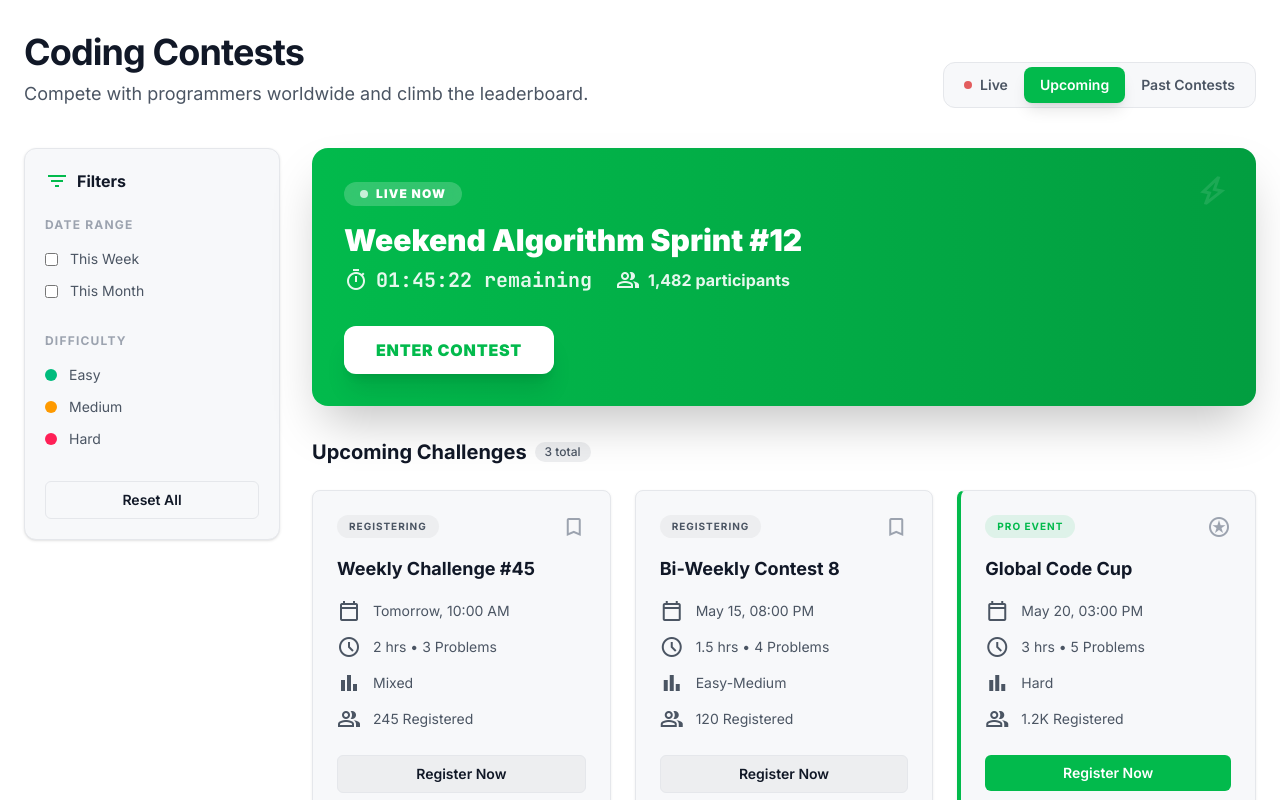
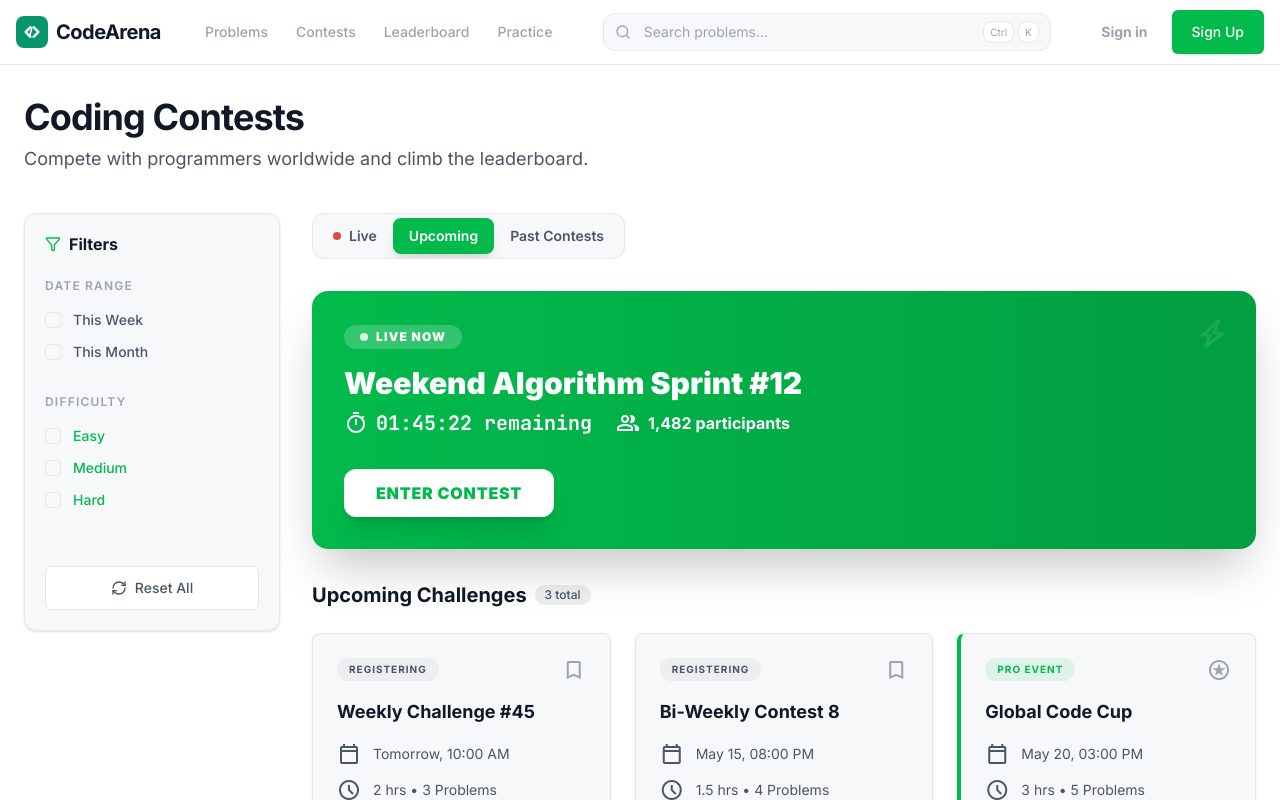
Before and after one commit to Arafat-Shalehin/CodeArena, a Next.js app: page /contests in a window 1280 px wide. Shown: the top 800 px of the page. Built offline with nearby package versions, Linux system fonts and the light colour scheme; no server answers.

Commit message:
feat: Add contests page with filtering and user profile page.

```diff
--- a/src/app/contests/page.js
+++ b/src/app/contests/page.js
@@ -1,4 +1,6 @@
 import { ContestsPage } from '@/features/contests'
+import Navbar from '@/components/layout/Navbar'
+import Footer from '@/components/layout/Footer'
 
 export const metadata = {
     title: 'Contests | CodeArena',
@@ -6,5 +8,13 @@ export const metadata = {
 }
 
 export default function Page() {
-    return <ContestsPage />
+    return (
+        <div className="bg-bg-page flex min-h-screen flex-col">
+            <Navbar />
+            <main className="flex-1">
+                <ContestsPage />
+            </main>
+            <Footer />
+        </div>
+    )
 }
--- a/src/features/contests/components/ContestsPage.jsx
+++ b/src/features/contests/components/ContestsPage.jsx
@@ -6,13 +6,31 @@ import ContestCard from './ContestCard'
 import LiveBanner from './LiveBanner'
 import { CONTEST_TABS } from '../constants/contests.constants'
 import { UPCOMING_CONTESTS, LIVE_CONTEST } from '../data/contests.data'
+import { Button } from '@/components/ui/button'
+import { Filter } from 'lucide-react'
 
 export default function ContestsPage() {
     const [filter, setFilter] = useState('Upcoming')
+    const [sidebarOpen, setSidebarOpen] = useState(false)
+
+    // Filter State implementations
+    const [selectedDates, setSelectedDates] = useState([])
+    const [selectedDifficulties, setSelectedDifficulties] = useState([])
+
+    const toggleFilter = (setFilterState, value) => {
+        setFilterState((prev) =>
+            prev.includes(value) ? prev.filter((item) => item !== value) : [...prev, value]
+        )
+    }
+
+    const handleClearFilters = () => {
+        setSelectedDates([])
+        setSelectedDifficulties([])
+    }
 
     return (
         <div className="bg-bg-page text-text-primary min-h-screen font-sans">
-            <main className="max-w-container mx-auto px-6 py-8">
+            <main className="max-w-container mx-auto px-4 py-8 md:px-6">
                 {/* Hero Section */}
                 <div className="mb-10 flex flex-col justify-between gap-6 md:flex-row md:items-end">
                     <div>
@@ -23,19 +41,49 @@ export default function ContestsPage() {
                             Compete with programmers worldwide and climb the leaderboard.
                         </p>
                     </div>
-                    <div className="bg-bg-subtle border-border flex w-fit rounded-xl border p-1">
+                </div>
+
+                <div className="relative flex flex-col gap-8 lg:flex-row">
+                    {/* Sidebar Filters */}
+                    <Filters
+                        sidebarOpen={sidebarOpen}
+                        setSidebarOpen={setSidebarOpen}
+                        selectedDates={selectedDates}
+                        toggleDate={(val) => toggleFilter(setSelectedDates, val)}
+                        selectedDifficulties={selectedDifficulties}
+                        toggleDifficulty={(val) => toggleFilter(setSelectedDifficulties, val)}
+                        handleClearFilters={handleClearFilters}
+                    />
+
+                    {/* Main Content */}
+                    <div className="min-w-0 flex-1 space-y-8">
+                        {/* Toolbar (Mobile Filter Toggle & Tabs) */}
+                        <div className="flex flex-col items-center justify-between gap-4 sm:flex-row">
+                            {/* Mobile Filters Trigger */}
+                            <Button
+                                variant="outline"
+                                size="sm"
+                                className="border-border text-text-primary bg-bg-page flex w-full sm:w-auto lg:hidden"
+                                onClick={() => setSidebarOpen(true)}
+                            >
+                                <Filter className="mr-2 h-4 w-4" />
+                                Filters
+                            </Button>
+
+                            {/* Tabs */}
+                            <div className="bg-bg-subtle border-border flex w-full overflow-x-auto rounded-xl border p-1 sm:w-fit">
                                 {CONTEST_TABS.map((tab) => (
                                     <button
                                         key={tab}
                                         onClick={() => setFilter(tab)}
-                                className={`flex items-center gap-2 rounded-lg px-4 py-2 text-sm font-semibold transition-all ${
+                                        className={`flex flex-1 items-center justify-center gap-2 rounded-lg px-4 py-2 text-sm font-semibold whitespace-nowrap transition-all sm:flex-none ${
                                             filter === tab
                                                 ? 'bg-accent text-white shadow-lg'
                                                 : 'text-text-secondary hover:text-text-primary'
                                         }`}
                                     >
                                         {tab === 'Live' && (
-                                    <span className="bg-error h-2 w-2 animate-pulse rounded-full" />
+                                            <span className="bg-error h-2 w-2 flex-shrink-0 animate-pulse rounded-full" />
                                         )}
                                         {tab}
                                     </button>
@@ -43,26 +91,22 @@ export default function ContestsPage() {
                             </div>
                         </div>
 
-                <div className="flex flex-col gap-8 lg:flex-row">
-                    {/* Sidebar Filters */}
-                    <Filters />
-
-                    {/* Main Content */}
-                    <div className="flex-1 space-y-8">
                         {/* Live Banner */}
+                        {filter === 'Live' || filter === 'Upcoming' ? (
                             <LiveBanner contest={LIVE_CONTEST} />
+                        ) : null}
 
                         {/* Grid */}
                         <div>
                             <div className="mb-6 flex items-center justify-between">
                                 <h3 className="text-text-primary flex items-center gap-2 text-xl font-bold">
-                                    Upcoming Challenges
-                                    <span className="badge-neutral">
+                                    {filter} Challenges
+                                    <span className="bg-bg-muted text-text-secondary inline-flex items-center rounded-full px-2.5 py-0.5 text-xs font-medium">
                                         {UPCOMING_CONTESTS.length} total
                                     </span>
                                 </h3>
                             </div>
-                            <div className="grid grid-cols-1 gap-6 md:grid-cols-2 xl:grid-cols-3">
+                            <div className="grid grid-cols-1 gap-6 sm:grid-cols-2 xl:grid-cols-3">
                                 {UPCOMING_CONTESTS.map((contest) => (
                                     <ContestCard key={contest.id} {...contest} />
                                 ))}
--- a/src/features/contests/components/Filters.jsx
+++ b/src/features/contests/components/Filters.jsx
@@ -1,54 +1,139 @@
 import React from 'react'
 import { DATE_FILTERS, DIFFICULTY_FILTERS } from '../constants/contests.constants'
+import { Checkbox } from '@/components/ui/checkbox'
+import { Button } from '@/components/ui/button'
+import { Filter, X, RefreshCw } from 'lucide-react'
 
-const FilterSection = ({ title, children }) => (
-    <div>
-        <p className="text-text-muted mb-4 text-xs font-bold tracking-widest uppercase">{title}</p>
-        <div className="space-y-3">{children}</div>
-    </div>
-)
+// Reusing the CheckboxGroup pattern from the Problems feature
+const CheckboxGroup = ({
+    label,
+    checkboxColorClass,
+    textColorClass,
+    ringColorClass,
+    checked,
+    onCheckedChange,
+}) => {
+    const color = checkboxColorClass || 'accent'
 
-const Filters = () => {
     return (
-        <aside className="w-full flex-shrink-0 lg:w-64">
-            <div className="bg-bg-subtle border-border sticky top-24 rounded-xl border p-5 shadow-sm">
-                <h3 className="text-text-primary mb-6 flex items-center gap-2 font-bold">
-                    <span className="material-symbols-outlined text-accent">filter_list</span>
+        <label className="group flex cursor-pointer items-center justify-between">
+            <div className="flex items-center gap-3">
+                <Checkbox
+                    className={`${ringColorClass || ''} data-[state=checked]:bg-${color} data-[state=checked]:border-${color} data-[state=checked]:text-white`}
+                    checked={checked}
+                    onCheckedChange={onCheckedChange}
+                />
+                <span
+                    className={`text-sm font-medium transition-colors ${textColorClass || 'text-text-primary'}`}
+                >
+                    {label}
+                </span>
+            </div>
+        </label>
+    )
+}
+
+const Filters = ({
+    sidebarOpen,
+    setSidebarOpen,
+    selectedDates = [],
+    toggleDate = () => {},
+    selectedDifficulties = [],
+    toggleDifficulty = () => {},
+    handleClearFilters = () => {},
+}) => {
+    return (
+        <aside
+            className={` ${sidebarOpen ? 'fixed inset-0 z-50 flex' : 'hidden'} w-72 flex-shrink-0 lg:relative lg:inset-auto lg:z-auto lg:flex lg:w-64 lg:flex-col`}
+        >
+            {/* Mobile backdrop */}
+            {sidebarOpen && (
+                <div
+                    className="fixed inset-0 bg-black/40 lg:hidden"
+                    onClick={() => setSidebarOpen(false)}
+                />
+            )}
+
+            <div className="bg-bg-subtle border-border relative z-10 h-full w-72 space-y-6 overflow-y-auto border-r p-6 shadow-sm lg:h-auto lg:w-full lg:overflow-visible lg:rounded-xl lg:border lg:p-5">
+                {/* Mobile close */}
+                <div className="mb-2 flex items-center justify-between lg:hidden">
+                    <span className="text-text-primary font-semibold">Filters</span>
+                    <button
+                        onClick={() => setSidebarOpen(false)}
+                        className="hover:bg-bg-page text-text-secondary duration-normal rounded-lg p-1.5 transition-colors"
+                    >
+                        <X className="h-4 w-4" />
+                    </button>
+                </div>
+
+                <h3 className="text-text-primary mb-6 hidden items-center gap-2 font-bold lg:flex">
+                    <Filter className="text-accent h-4 w-4" />
                     Filters
                 </h3>
+
                 <div className="space-y-8">
-                    <FilterSection title="Date Range">
-                        {DATE_FILTERS.map((range) => (
-                            <label
-                                key={range}
-                                className="group flex cursor-pointer items-center gap-3"
-                            >
-                                <input
-                                    type="checkbox"
-                                    className="border-border bg-bg-page text-accent focus:ring-accent rounded"
+                    {/* Date Range */}
+                    <div>
+                        <h4 className="text-text-muted mb-4 text-xs font-semibold tracking-widest uppercase">
+                            Date Range
+                        </h4>
+                        <div className="space-y-3">
+                            {DATE_FILTERS.map((range) => (
+                                <CheckboxGroup
+                                    key={range}
+                                    label={range}
+                                    checkboxColorClass="accent"
+                                    textColorClass="text-text-secondary group-hover:text-text-primary"
+                                    checked={selectedDates.includes(range)}
+                                    onCheckedChange={() => toggleDate(range)}
                                 />
-                                <span className="text-text-secondary group-hover:text-text-primary text-sm transition-colors">
-                                    {range}
-                                </span>
-                            </label>
-                        ))}
-                    </FilterSection>
+                            ))}
+                        </div>
+                    </div>
 
-                    <FilterSection title="Difficulty">
-                        {DIFFICULTY_FILTERS.map((diff) => (
-                            <label
-                                key={diff.label}
-                                className="group flex cursor-pointer items-center gap-3"
-                            >
-                                <div className={`h-3 w-3 rounded-full ${diff.color}`} />
-                                <span className="text-text-secondary group-hover:text-text-primary text-sm transition-colors">
-                                    {diff.label}
-                                </span>
-                            </label>
-                        ))}
-                    </FilterSection>
+                    {/* Difficulty */}
+                    <div>
+                        <h4 className="text-text-muted mb-4 text-xs font-semibold tracking-widest uppercase">
+                            Difficulty
+                        </h4>
+                        <div className="space-y-3">
+                            {DIFFICULTY_FILTERS.map((diff) => {
+                                // Map contest difficulty constants to colors
+                                const isAllLevels = diff.label === 'All Levels'
+                                const diffColorClass =
+                                    diff.label === 'Beginner'
+                                        ? 'success'
+                                        : diff.label === 'Intermediate'
+                                          ? 'warning'
+                                          : diff.label === 'Advanced'
+                                            ? 'error'
+                                            : 'accent'
+
+                                return (
+                                    <CheckboxGroup
+                                        key={diff.label}
+                                        label={diff.label}
+                                        checkboxColorClass={isAllLevels ? 'accent' : diffColorClass}
+                                        textColorClass={`text-${isAllLevels ? 'text-secondary' : diffColorClass}`}
+                                        ringColorClass={`focus-visible:ring-${isAllLevels ? 'accent' : diffColorClass}`}
+                                        checked={selectedDifficulties.includes(diff.label)}
+                                        onCheckedChange={() => toggleDifficulty(diff.label)}
+                                    />
+                                )
+                            })}
+                        </div>
+                    </div>
                 </div>
-                <button className="btn-secondary mt-8 w-full py-2">Reset All</button>
+
+                {/* Clear All */}
+                <Button
+                    variant="outline"
+                    className="text-text-secondary hover:!text-accent hover:!bg-accent/10 hover:!border-accent/30 mt-8 w-full gap-2 transition-all duration-300"
+                    onClick={handleClearFilters}
+                >
+                    <RefreshCw className="h-4 w-4" />
+                    Reset All
+                </Button>
             </div>
         </aside>
     )
--- a/src/features/contests/components/LiveBanner.jsx
+++ b/src/features/contests/components/LiveBanner.jsx
@@ -6,17 +6,19 @@ const LiveBanner = ({ contest }) => {
     return (
         <div className="from-accent to-accent-hover group relative overflow-hidden rounded-2xl bg-gradient-to-r p-8 shadow-2xl transition-all">
             <div className="absolute top-0 right-0 scale-150 rotate-12 transform p-8 opacity-10 transition-transform group-hover:scale-110">
-                <span className="material-symbols-outlined text-[120px] text-white">bolt</span>
+                <span className="material-symbols-outlined text-text-inverse text-[120px]">
+                    bolt
+                </span>
             </div>
             <div className="relative z-10">
-                <div className="mb-4 inline-flex items-center rounded-full bg-white/20 px-4 py-1 backdrop-blur-md">
-                    <span className="mr-2 h-2 w-2 animate-pulse rounded-full bg-white" />
-                    <span className="text-xs font-black tracking-widest text-white uppercase">
+                <div className="bg-bg-page/20 mb-4 inline-flex items-center rounded-full px-4 py-1 backdrop-blur-md">
+                    <span className="bg-text-inverse mr-2 h-2 w-2 animate-pulse rounded-full" />
+                    <span className="text-text-inverse text-xs font-black tracking-widest uppercase">
                         Live Now
                     </span>
                 </div>
-                <h2 className="mb-2 text-3xl font-black text-white">{contest.title}</h2>
-                <div className="mb-8 flex flex-wrap items-center gap-6 text-white/90">
+                <h2 className="text-text-inverse mb-2 text-3xl font-black">{contest.title}</h2>
+                <div className="text-text-inverse mb-8 flex flex-wrap items-center gap-6">
                     <div className="flex items-center gap-2">
                         <span className="material-symbols-outlined text-xl">timer</span>
                         <span className="font-mono text-xl font-bold">
@@ -28,7 +30,7 @@ const LiveBanner = ({ contest }) => {
                         <span className="font-bold">{contest.participants} participants</span>
                     </div>
                 </div>
-                <button className="text-accent rounded-xl bg-white px-8 py-3 font-black tracking-wider uppercase shadow-xl transition-all hover:scale-[1.02] hover:shadow-2xl active:scale-95">
+                <button className="text-accent bg-bg-page rounded-xl px-8 py-3 font-black tracking-wider uppercase shadow-xl transition-all hover:scale-[1.02] hover:shadow-2xl active:scale-95">
                     Enter Contest
                 </button>
             </div>
```
Lines whose indentation alone changed are shown as unchanged.
